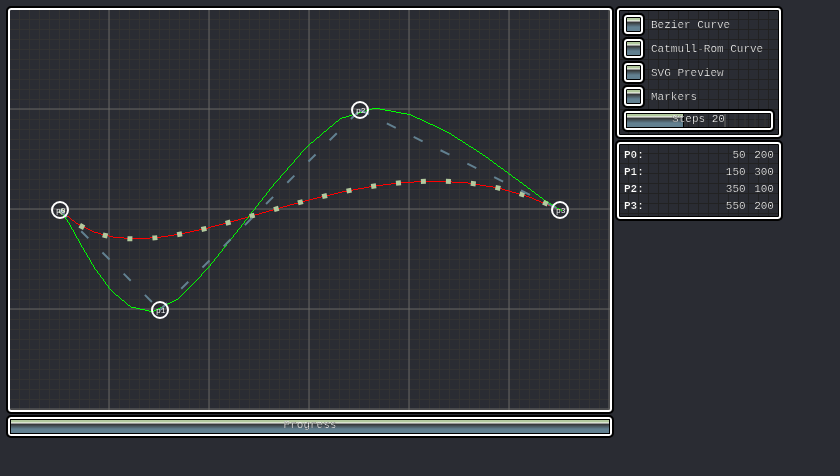
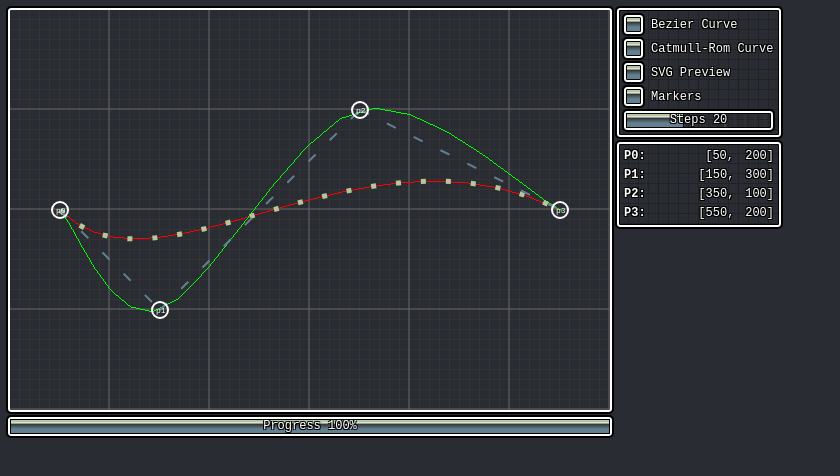
Before and after one commit to moskopio/curves-webgl, a React (Vite) app: page / in a window 1280 px wide. Shown: the top 476 px of the page, without its empty margins (0-840 px from the left). Built offline with nearby package versions, Linux system fonts and the light colour scheme.

Commit message:
fix slider and better outlines

```diff
--- a/src/components/Checkbox.css
+++ b/src/components/Checkbox.css
@@ -25,12 +25,16 @@
 }
 
 .checkbox-label {
-  font-size: 11px;
+  font-size: 12px;
   display: flex;
   align-items: center;
   text-align: left;
-  -webkit-text-stroke: 0.2px black;
   color: var(--highlight-color);
   font-family: monospace;
   user-select: none;
+  text-shadow:
+  1px 1px 0 #000,
+  -1px 1px 0 #000,
+  -1px -1px 0 #000,
+  1px -1px 0 #000;
 }
--- a/src/components/PointsPanel.css
+++ b/src/components/PointsPanel.css
@@ -26,21 +26,29 @@
 }
 
 .point-preview-label {
-  flex: 4;
+  flex: 2;
   font-weight: bold;
-  font-size: 11px;
-  -webkit-text-stroke: 0.2px black;
+  font-size: 12px;
   color: var(--highlight-color);
   font-family: monospace;
   user-select: none;
+  text-shadow:
+  1px 1px 0 #000,
+  -1px 1px 0 #000,
+  -1px -1px 0 #000,
+  1px -1px 0 #000;
 }
 
 .point-preview-coordinate {
   flex: 1;
-  font-size: 11px;
+  font-size: 12px;
   text-align: right;
-  -webkit-text-stroke: 0.2px black;
   color: var(--highlight-color);
   font-family: monospace;
   user-select: none;
+  text-shadow:
+  1px 1px 0 #000,
+  -1px 1px 0 #000,
+  -1px -1px 0 #000,
+  1px -1px 0 #000;
 }
--- a/src/components/PointsPanel.tsx
+++ b/src/components/PointsPanel.tsx
@@ -29,8 +29,8 @@ function PointPreview(props: Props): ReactElement {
   return (
     <div className="point-preview">
       <div className="point-preview-label">{id}: </div>
-      <div className="point-preview-coordinate">{point[0]}</div>
-      <div className="point-preview-coordinate">{point[1]}</div>
+      <div className="point-preview-coordinate">[{point[0]},</div>
+      <div className="point-preview-coordinate">{point[1]}]</div>
     </div>
   )
 }
--- a/src/components/ProgressControls.tsx
+++ b/src/components/ProgressControls.tsx
@@ -8,7 +8,7 @@ export function ProgressControls(): ReactElement {
 
   return (
     <Slider
-      label='Progress'
+      label={`Progress ${Math.floor(progress * 100)}%`}
       max={1}
       min={0}
       onChange={updateProgress}
--- a/src/components/Slider.css
+++ b/src/components/Slider.css
@@ -26,12 +26,16 @@
 }
 
 .slider-label {
-  font-size: 11px;
+  font-size: 12px;
   text-align: center;
   pointer-events: none;
   user-select: none;
-  -webkit-text-stroke: 0.2px black;
   color: white;
   position: absolute;
   font-family: monospace;
+  text-shadow:
+  1px 1px 0 #000,
+  -1px 1px 0 #000,
+  -1px -1px 0 #000,
+  1px -1px 0 #000;
 }
--- a/src/components/Slider.tsx
+++ b/src/components/Slider.tsx
@@ -21,8 +21,10 @@ export function Slider(props: Props): ReactElement {
 
   const updateValue = useCallback((event: MouseEvent<HTMLDivElement>) => {
     const {left, width } = event?.currentTarget.getBoundingClientRect()
-    const percentage = (event.clientX - left) / width
-    onChange(min + percentage * (max - min))
+    const mouseX = event.clientX
+
+    const percentage = Math.ceil((mouseX - left) / width * 100)
+    onChange(min + percentage * (max - min) / 100)
   }, [onChange, min, max])
 
   const handleDrag = useCallback((event: MouseEvent<HTMLDivElement>) => {
@@ -32,6 +34,7 @@ export function Slider(props: Props): ReactElement {
   const handleDragEnd = useCallback(() => setIsDragged(false), [setIsDragged])
 
   const handleClick = useCallback((event: MouseEvent<HTMLDivElement>) => {
+    console.log(event)
     setIsDragged(true)
     updateValue(event)
   }, [setIsDragged, updateValue])
```
